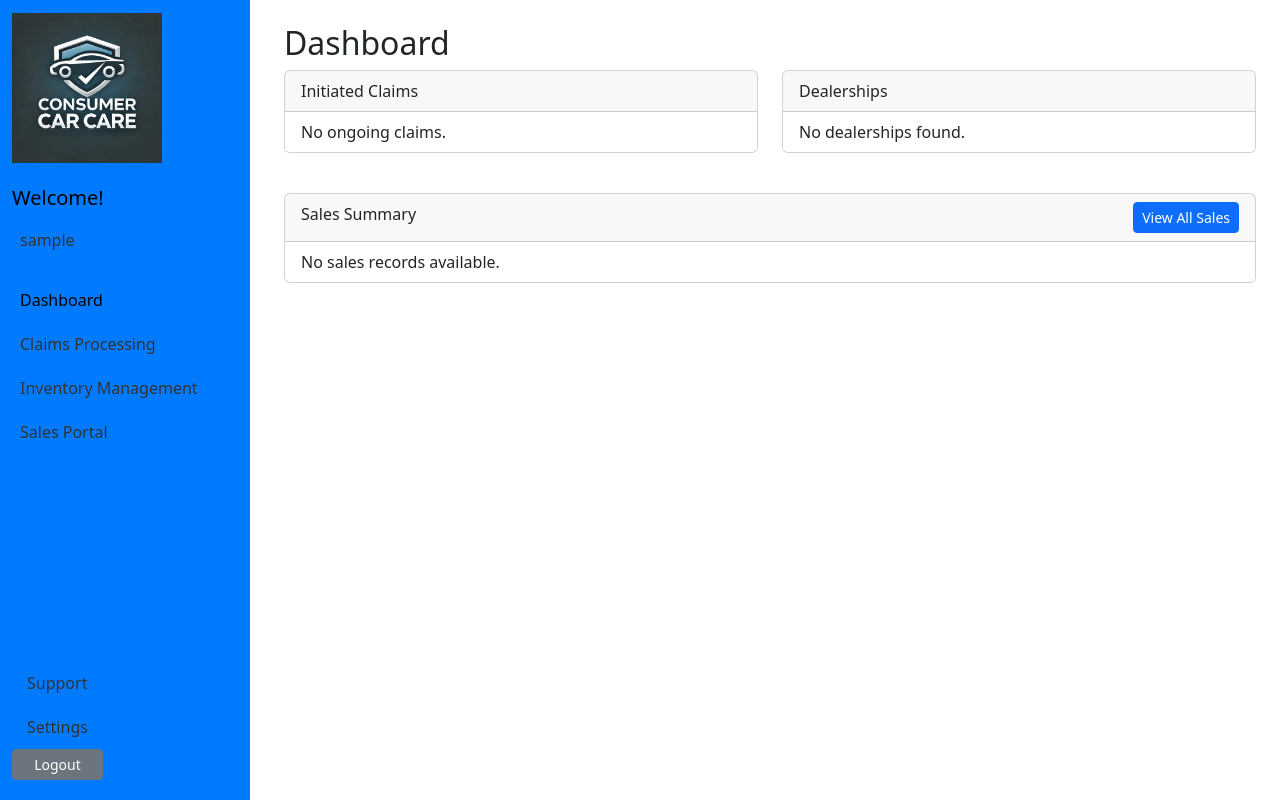
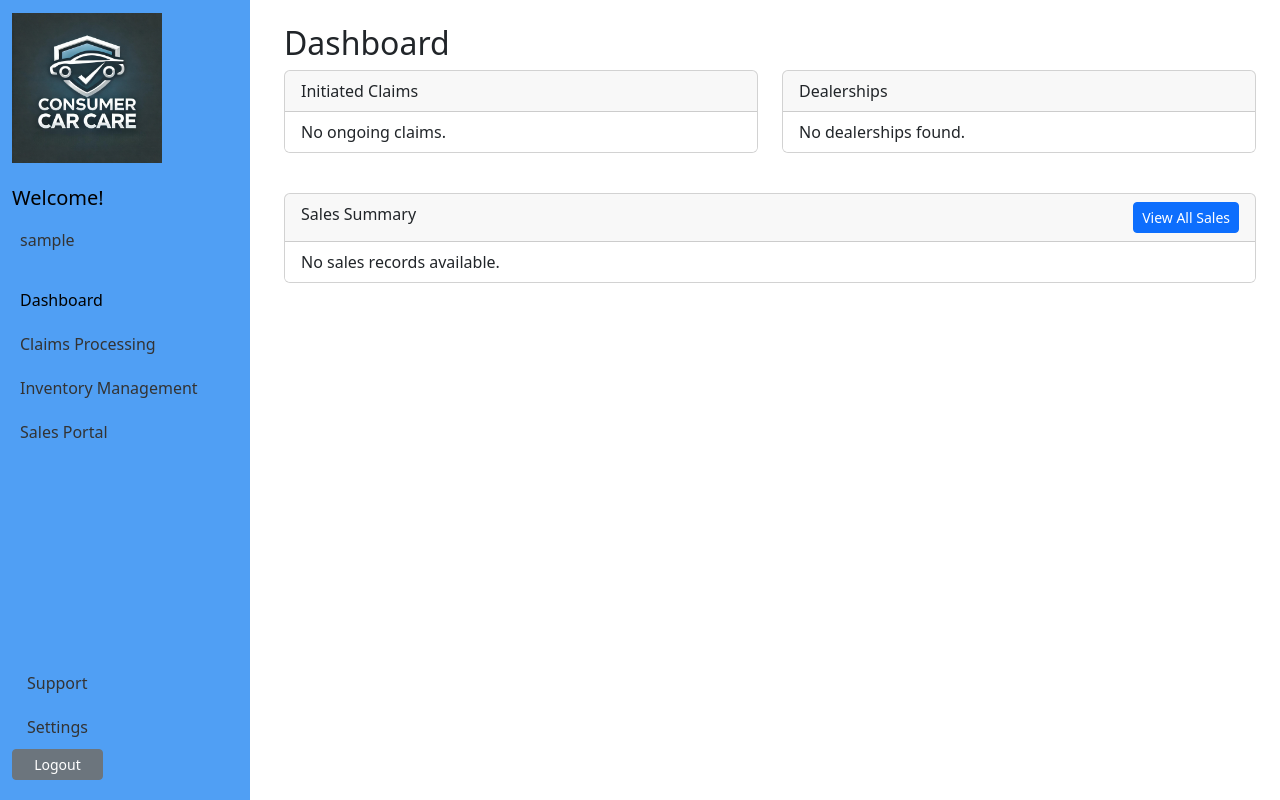
Before and after one commit to salmaan1-btm/C3-Digital, a Django app: page / in a window 1280 px wide. Run offline with Django 5.2, Linux system fonts and the light colour scheme; the visitor is signed in with stand-in values (Sample User, id 1); data that the repository does not hold is empty; some libraries are stand-ins or nearby versions.

Commit message:
Update nav.css

```diff
--- a/static/css/nav.css
+++ b/static/css/nav.css
@@ -10,7 +10,7 @@
 }
 
 body .sidebar {
-    background-color: #007BFF !important;
+    background-color: #509ff4 !important;
 }
 
 .logout-container {
```
